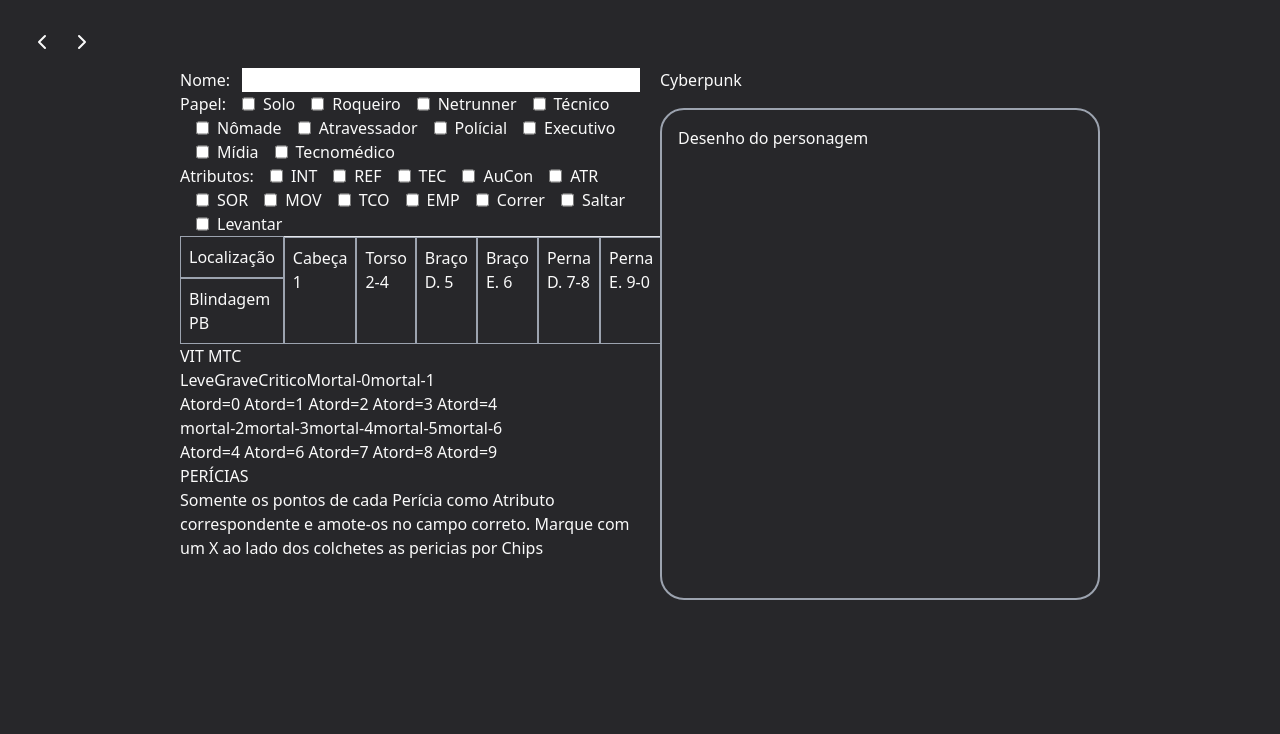
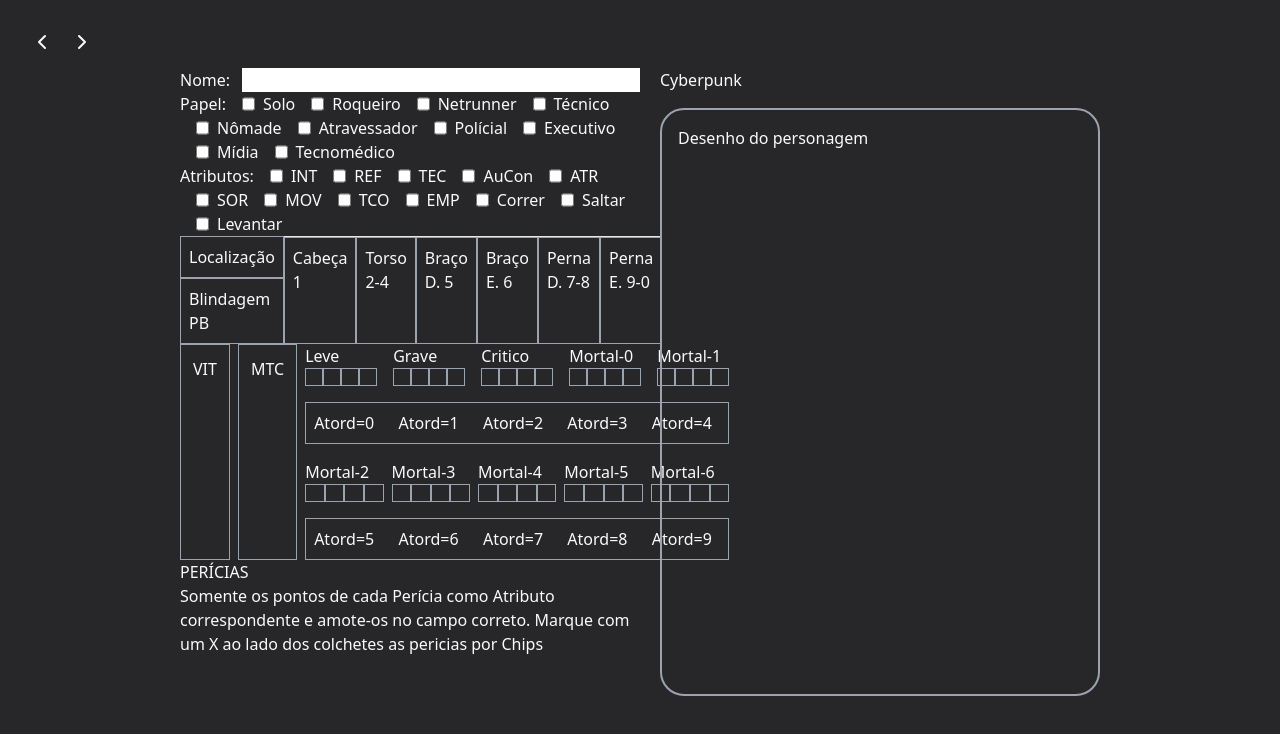
Before and after one commit to rodrigueslucas062/spotify-interface, a Next.js app: page /personagem in a window 1280 px wide. Shown: the top 734 px of the page. Built offline with nearby package versions, Linux system fonts and the light colour scheme.

Commit message:
feaat: Finalização primeira sessão da ficha

```diff
--- a/components/ficha/Ficha.jsx
+++ b/components/ficha/Ficha.jsx
@@ -4,6 +4,121 @@ import NavButton from "../../utils/navegacao/NavButton"
 const Ficha = () => {
     const papeis = criarDivsComClasses(classes)
     const atributo = criarDivsComAtributos(atributos)
+
+    const renderBoxArea1 = () => {
+        return (
+            <div className="space-y-4">
+                <div className="flex d-flex gap-4">
+                    <div className="w-1/5">
+                        <span>Leve</span>
+                        <div className="flex">
+                            <div className="w-1/4 border border-gray-400 p-2"></div>
+                            <div className="w-1/4 border border-gray-400 p-2"></div>
+                            <div className="w-1/4 border border-gray-400 p-2"></div>
+                            <div className="w-1/4 border border-gray-400 p-2"></div>
+                        </div>
+                    </div>
+                    <div className="w-1/5">
+                        <span>Grave</span>
+                        <div className="flex">
+                            <div className="w-1/4 border border-gray-400 p-2"></div>
+                            <div className="w-1/4 border border-gray-400 p-2"></div>
+                            <div className="w-1/4 border border-gray-400 p-2"></div>
+                            <div className="w-1/4 border border-gray-400 p-2"></div>
+                        </div>
+                    </div>
+                    <div className="w-1/5">
+                        <span>Critico</span>
+                        <div className="flex">
+                            <div className="w-1/4 border border-gray-400 p-2"></div>
+                            <div className="w-1/4 border border-gray-400 p-2"></div>
+                            <div className="w-1/4 border border-gray-400 p-2"></div>
+                            <div className="w-1/4 border border-gray-400 p-2"></div>
+                        </div>
+                    </div>
+                    <div className="w-1/5">
+                        <span>Mortal-0</span>
+                        <div className="flex">
+                            <div className="w-1/4 border border-gray-400 p-2"></div>
+                            <div className="w-1/4 border border-gray-400 p-2"></div>
+                            <div className="w-1/4 border border-gray-400 p-2"></div>
+                            <div className="w-1/4 border border-gray-400 p-2"></div>
+                        </div>
+                    </div>
+                    <div className="w-1/5">
+                        <span>Mortal-1</span>
+                        <div className="flex">
+                            <div className="w-1/4 border border-gray-400 p-2"></div>
+                            <div className="w-1/4 border border-gray-400 p-2"></div>
+                            <div className="w-1/4 border border-gray-400 p-2"></div>
+                            <div className="w-1/4 border border-gray-400 p-2"></div>
+                        </div>
+                    </div>
+                </div>
+                <div className="flex border border-gray-400">
+                    <p className="p-2 w-full">Atord=0</p>
+                    <p className="p-2 w-full">Atord=1</p>
+                    <p className="p-2 w-full">Atord=2</p>
+                    <p className="p-2 w-full">Atord=3</p>
+                    <p className="p-2 w-full">Atord=4</p>
+                </div>
+                <div className="flex space-x-2">
+                    <div className="w-1/5">
+                        <span>Mortal-2</span>
+                        <div className="flex">
+                            <div className="w-1/4 border border-gray-400 p-2"></div>
+                            <div className="w-1/4 border border-gray-400 p-2"></div>
+                            <div className="w-1/4 border border-gray-400 p-2"></div>
+                            <div className="w-1/4 border border-gray-400 p-2"></div>
+                        </div>
+                    </div>
+                    <div className="w-1/5">
+                        <span>Mortal-3</span>
+                        <div className="flex">
+                            <div className="w-1/4 border border-gray-400 p-2"></div>
+                            <div className="w-1/4 border border-gray-400 p-2"></div>
+                            <div className="w-1/4 border border-gray-400 p-2"></div>
+                            <div className="w-1/4 border border-gray-400 p-2"></div>
+                        </div>
+                    </div>
+                    <div className="w-1/5">
+                        <span>Mortal-4</span>
+                        <div className="flex">
+                            <div className="w-1/4 border border-gray-400 p-2"></div>
+                            <div className="w-1/4 border border-gray-400 p-2"></div>
+                            <div className="w-1/4 border border-gray-400 p-2"></div>
+                            <div className="w-1/4 border border-gray-400 p-2"></div>
+                        </div>
+                    </div>
+                    <div className="w-1/5">
+                        <span>Mortal-5</span>
+                        <div className="flex">
+                            <div className="w-1/4 border border-gray-400 p-2"></div>
+                            <div className="w-1/4 border border-gray-400 p-2"></div>
+                            <div className="w-1/4 border border-gray-400 p-2"></div>
+                            <div className="w-1/4 border border-gray-400 p-2"></div>
+                        </div>
+                    </div>
+                    <div className="w-1/5">
+                        <span>Mortal-6</span>
+                        <div className="flex">
+                            <div className="w-1/4 border border-gray-400 p-2"></div>
+                            <div className="w-1/4 border border-gray-400 p-2"></div>
+                            <div className="w-1/4 border border-gray-400 p-2"></div>
+                            <div className="w-1/4 border border-gray-400 p-2"></div>
+                        </div>
+                    </div>
+                </div>
+                <div className="flex border border-gray-400">
+                    <p className="p-2 w-full">Atord=5</p>
+                    <p className="p-2 w-full">Atord=6</p>
+                    <p className="p-2 w-full">Atord=7</p>
+                    <p className="p-2 w-full">Atord=8</p>
+                    <p className="p-2 w-full">Atord=9</p>
+                </div>
+            </div>
+        )
+    }
 
     return (
         <form action="" className="py-12 mx-40">
@@ -41,34 +156,18 @@ const Ficha = () => {
                             </div>
                         </div>
                     </div>
+                    <div className="flex space-x-2">
+                        <div className="flex flex-col border border-gray-400 p-3">
+                            <span>VIT</span>
+                        </div>
+                        <div className="flex flex-col border border-gray-400 p-3">
+                            <span>MTC</span>
+                        </div>
+                        {renderBoxArea1()}
+                    </div>
                     <div>
-                        <div>
-                            <span>VIT</span> <span>MTC</span>
-                        </div>
-                        <div>
-                            <span>Leve</span>
-                            <span>Grave</span>
-                            <span>Critico</span>
-                            <span>Mortal-0</span>
-                            <span>mortal-1</span>
-                        </div>
-                        <div>
-                            <p>Atord=0 Atord=1 Atord=2 Atord=3 Atord=4</p>
-                        </div>
-                        <div>
-                            <span>mortal-2</span>
-                            <span>mortal-3</span>
-                            <span>mortal-4</span>
-                            <span>mortal-5</span>
-                            <span>mortal-6</span>
-                        </div>
-                        <div>
-                            <p>Atord=4 Atord=6 Atord=7 Atord=8 Atord=9</p>
-                        </div>
-                        <div>
-                            <span>PERÍCIAS</span>
-                            <p>Somente os pontos de cada Perícia como Atributo correspondente e amote-os no campo correto. Marque com um X ao lado dos colchetes as pericias por Chips</p>
-                        </div>
+                        <span>PERÍCIAS</span>
+                        <p>Somente os pontos de cada Perícia como Atributo correspondente e amote-os no campo correto. Marque com um X ao lado dos colchetes as pericias por Chips</p>
                     </div>
                 </div>
                 <div className="w-1/2 space-y-4">
```
